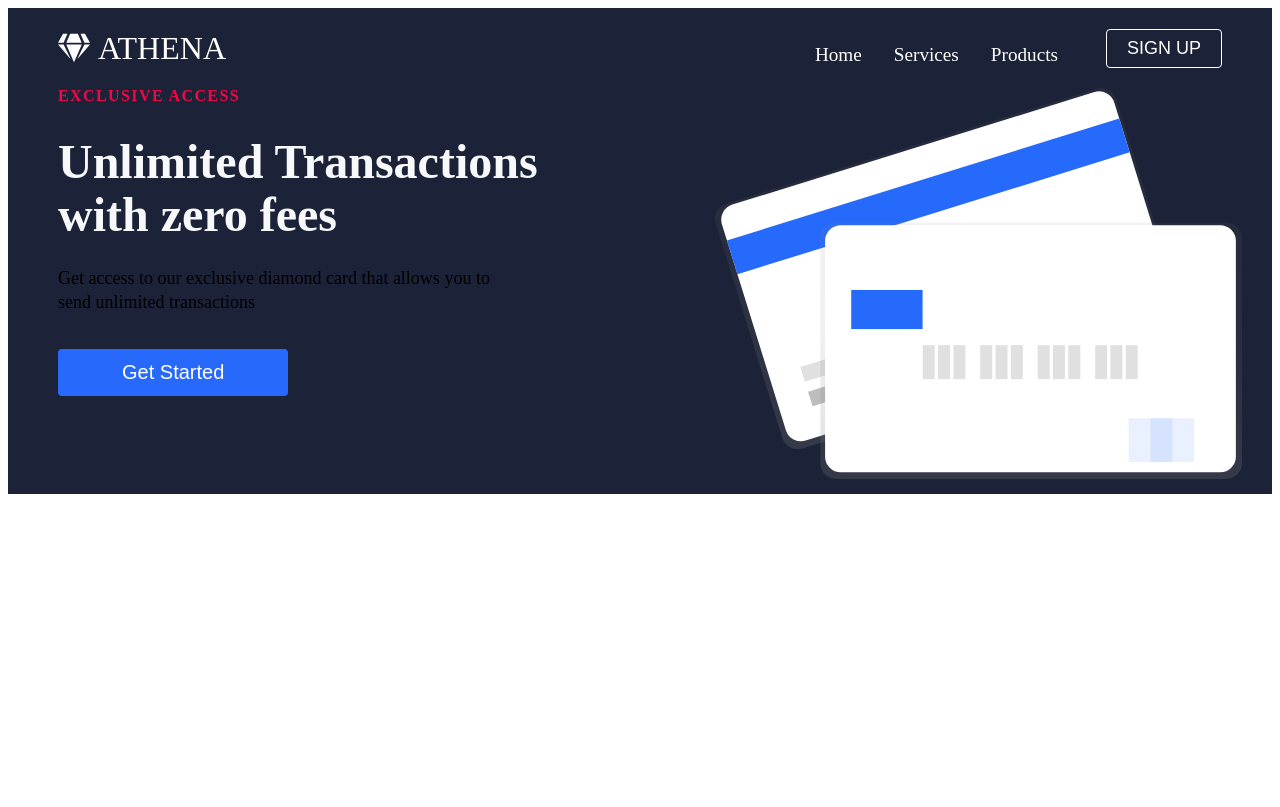
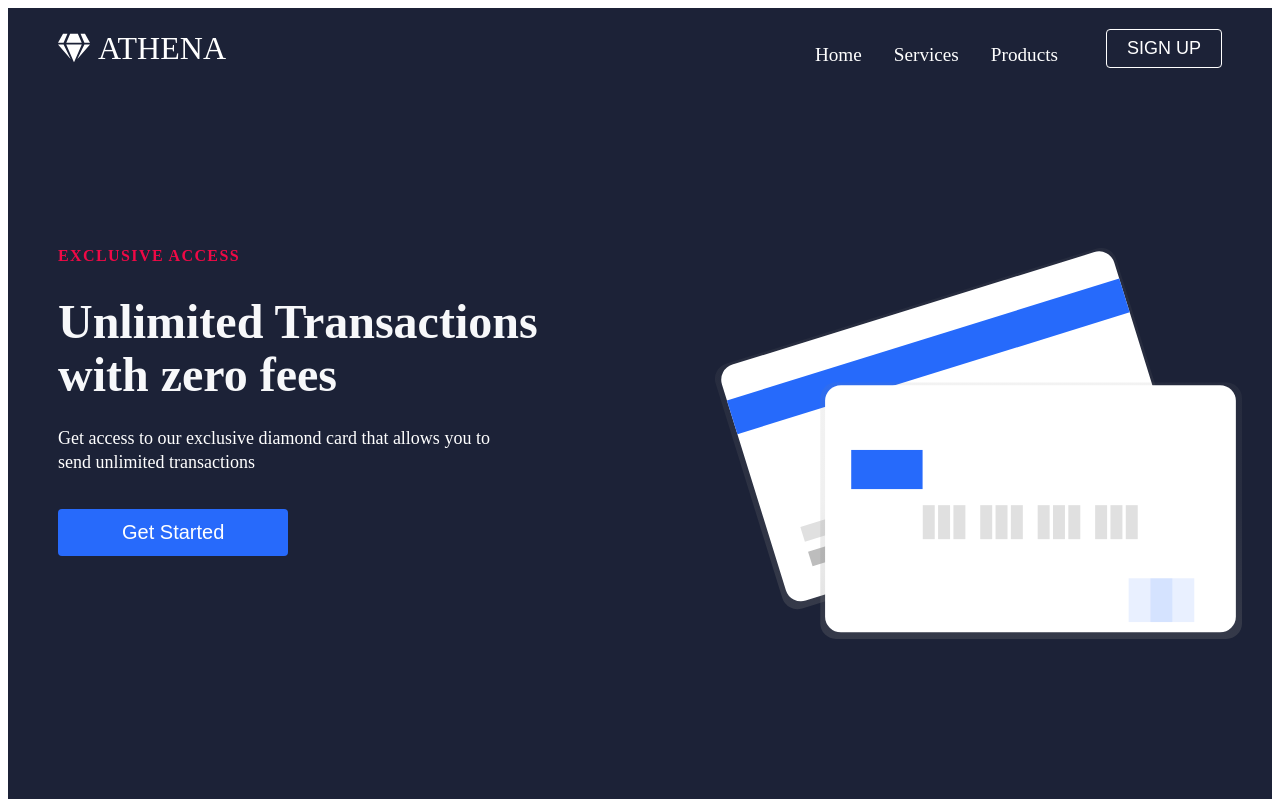
Before and after one commit to georgeokez/website-template1, a React (Create React App) app: page / in a window 1280 px wide. Shown: the top 807 px of the page. Built offline with nearby package versions, Linux system fonts and the light colour scheme.

Commit message:
fixed padding issue on herosection

```diff
--- a/src/components/heroSection/HeroSection.js
+++ b/src/components/heroSection/HeroSection.js
@@ -9,10 +9,10 @@ function HeroSection({
 }) {
     return (
         <>
-           <div className={ lightBg ? 'home__hero-section' : 'home_hero-section darkBg'}>
+           <div className={ lightBg ? 'home__hero-section' : 'home__hero-section darkBg'}>
             <div className='container'>
                <div className='row home_hero-row'
-                  style={{ display:'flex', flexDirection: imgStart === 'start' ? 'row-reverse' : 'row' }}
+                  style={{ display:'flex', flexDirection: imgStart === 'left' ? 'row-reverse' : 'row' }}
                >
                   <div className='col'>
                      <div className='home__hero-text-wrapper'>
--- a/src/components/pages/HomePage/Data.js
+++ b/src/components/pages/HomePage/Data.js
@@ -6,7 +6,7 @@ export const homeObjOne = {
     headline: 'Unlimited Transactions with zero fees',
     description: 'Get access to our exclusive diamond card that allows you to send unlimited transactions',
     buttonLabel: 'Get Started',
-    imgStart: '',
+    imgStart: 'right',
     img: 'images/svg-1.svg',
     alt: 'Credit Card'
 }
```
